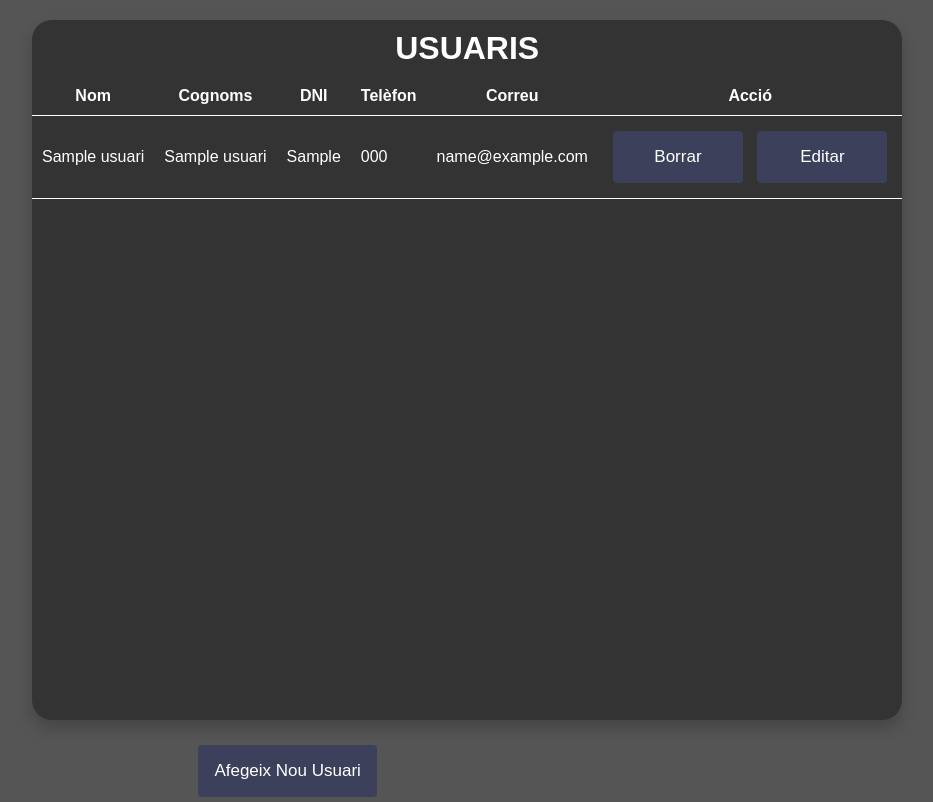
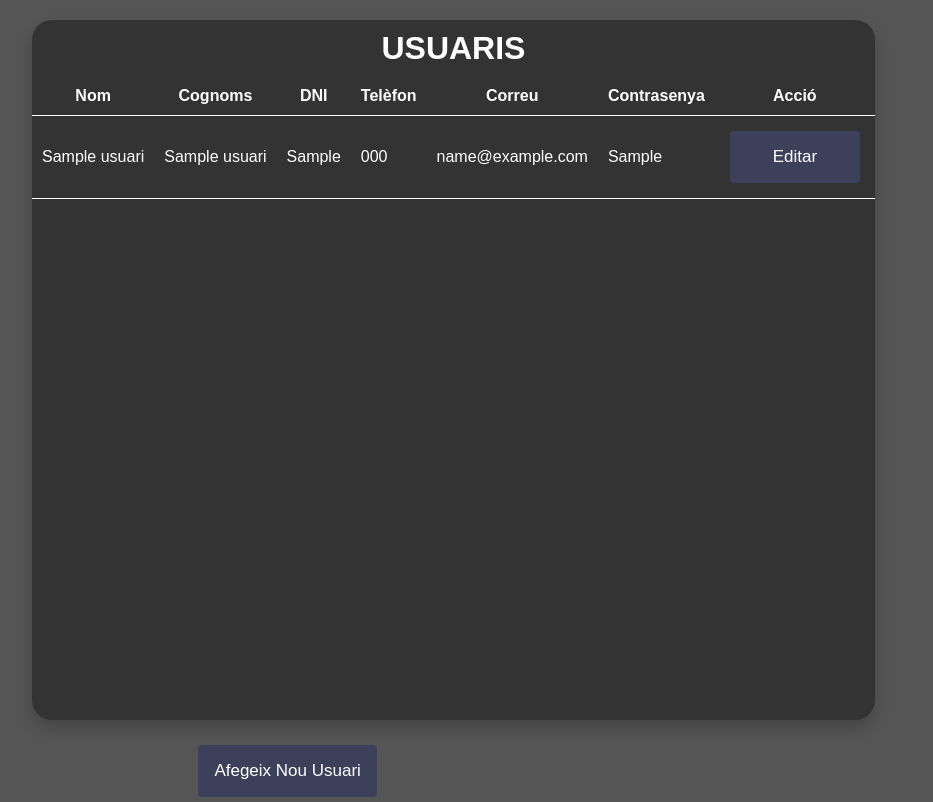
Before and after one commit to daniixcg/SafeHolder, a PHP site: page /HTML/admin.php in a window 1280 px wide. Shown: the part 80-882 px from the top of the page, without its empty margins (224-1157 px from the left). Run offline with PHP 8.4, Linux system fonts and the light colour scheme; tables that the repository leaves empty or names only in its code hold one stand-in row (values such as "Sample post"); some web fonts are replaced.

Commit message:
admin update

```diff
--- a/Proyecto Frontend/HTML/admin.php
+++ b/Proyecto Frontend/HTML/admin.php
@@ -1,6 +1,6 @@
 <?php
 // Conexión a la base de datos
-$servername = "192.168.232.100";  // Dirección IP del servidor de base de datos
+$servername = "192.168.1.100";  // Dirección IP del servidor de base de datos
 $username = "safeuser";         // Usuario de la base de datos
 $password = "adie";             // Contraseña de la base de datos
 $dbname = "SafeHolder";         // Nombre de la base de datos
@@ -45,8 +45,41 @@ if (isset($_POST['eliminar'])) {
     $sql = "DELETE FROM usuaris WHERE idusuari = '$idusuari'";
 
     if ($conn->query($sql) === TRUE) {
+
     } else {
         echo "Error: " . $sql . "<br>" . $conn->error;
+    }
+}
+
+// Verificar si se ha enviado el formulario de editar usuario
+if ($_SERVER["REQUEST_METHOD"] == "POST" && isset($_POST['guardar'])) {
+    $idusuari = $_POST['idusuari'];
+    $nom = $_POST['nom'];
+    $cognoms = $_POST['cognoms'];
+    $dni = $_POST['dni'];
+    $telefon = $_POST['telefon'];
+    $gmail = $_POST['gmail'];
+    $contrasenya = $_POST['contrasenya'];
+
+    // Validar los datos antes de hacer el UPDATE
+    if (empty($nom) || empty($cognoms) || empty($dni) || empty($telefon) || empty($gmail) || empty($contrasenya)) {
+        echo "Per favor, completa tots els camps.";
+    } else {
+        // Consulta UPDATE para actualizar el usuario
+        $sql = "UPDATE usuaris SET
+                nom='$nom',
+                cognoms='$cognoms',
+                dni='$dni',
+                telefon='$telefon',
+                gmail='$gmail',
+                contrasenya='$contrasenya'
+                WHERE idusuari='$idusuari'";
+
+        if ($conn->query($sql) === TRUE) {
+
+        } else {
+            echo "Error: " . $sql . "<br>" . $conn->error;
+        }
     }
 }
 
@@ -88,11 +121,12 @@ if (isset($_POST['eliminar'])) {
                     <th>DNI</th>
                     <th>Telèfon</th>
                     <th>Correu</th>
+                    <th>Contrasenya</th>
                     <th>Acció</th>
                 </tr>
                 <?php
                 // Consulta para obtener los usuarios
-                $sql = "SELECT idusuari, nom, cognoms, dni, telefon, gmail FROM usuaris";
+                $sql = "SELECT idusuari, nom, cognoms, dni, telefon, gmail , contrasenya FROM usuaris";
                 $result = $conn->query($sql);
 
                 if ($result->num_rows > 0) {
@@ -103,12 +137,12 @@ if (isset($_POST['eliminar'])) {
                                 <td>" . $row['dni'] . "</td>
                                 <td>" . $row['telefon'] . "</td>
                                 <td>" . $row['gmail'] . "</td>
+                                <td>" . $row['contrasenya'] . "</td>
                                 <td>
                                     <form method='POST' style='display:inline;'>
                                         <input type='hidden' name='idusuari' value='" . $row['idusuari'] . "' />
-                                        <button type='submit' name='eliminar' class='btn-accion eliminar-btn'>Borrar</button>
                                     </form>
-                                    <button class='btn-accion editar-btn' onclick='editarUsuario(" . $row['idusuari'] . ", `" . $row['nom'] . "`, `" . $row['cognoms'] . "`, `" . $row['dni'] . "`, `" . $row['telefon'] . "`, `" . $row['gmail'] . "`)'>Editar</button>
+                                    <button class='btn-accion editar-btn' onclick='editarUsuario(" . $row['idusuari'] . ", `" . $row['nom'] . "`, `" . $row['cognoms'] . "`, `" . $row['dni'] . "`, `" . $row['telefon'] . "`, `" . $row['gmail'] . "`, `" . $row['contrasenya'] . "`)'>Editar</button>
                                 </td>
                               </tr>";
                     }
@@ -139,9 +173,9 @@ if (isset($_POST['eliminar'])) {
                     <input type="email" id="gmail" name="gmail" placeholder="Correu de l'usuari" />
 
                     <label for="contrasenya">Contrasenya:</label>
-                    <input type="password" id="contrasenya" name="contrasenya" placeholder="Contrasenya" />
+                    <input type="text" id="contrasenya" name="contrasenya" placeholder="Contrasenya" />
 
-                    <button type="submit">Guardar Canvis</button>
+                    <button type="submit" name="guardar">Guardar Canvis</button>
                     <button type="submit" name="eliminar" id="eliminarUsuario">Eliminar</button>
                     <button type="button" id="cerrarSidebar">Tancar</button>
                 </form>
@@ -173,7 +207,7 @@ if (isset($_POST['eliminar'])) {
                 <input type="email" id="gmail" name="gmail" placeholder="Correu de l'usuari" required />
 
                 <label for="contrasenya">Contrasenya:</label>
-                <input type="password" id="contrasenya" name="contrasenya" placeholder="Contrasenya" required />
+                <input type="text" id="contrasenya" name="contrasenya" placeholder="Contrasenya" required />
 
                 <button type="submit" class="btn-accion" name="agregar">Afegeix Usuari</button>
                 <button type="button" id="cerrarModal" class="btn-accion" onclick="document.getElementById('sidebar2').style.display='none'">Tancar</button>
@@ -182,7 +216,7 @@ if (isset($_POST['eliminar'])) {
     </div>
 
     <script>
-        function editarUsuario(id, nom, cognoms, dni, telefon, gmail) {
+        function editarUsuario(id, nom, cognoms, dni, telefon, gmail , contrasenya) {
             // Mostrar el sidebar con la información del usuario a editar
             document.getElementById('sidebar').style.display = 'block';
             document.getElementById('idusuari').value = id;
@@ -191,6 +225,7 @@ if (isset($_POST['eliminar'])) {
             document.getElementById('dni').value = dni;
             document.getElementById('telefon').value = telefon;
             document.getElementById('gmail').value = gmail;
+            document.getElementById('contrasenya').value = contrasenya;
         }
 
         document.getElementById('cerrarSidebar').addEventListener('click', function() {
```
